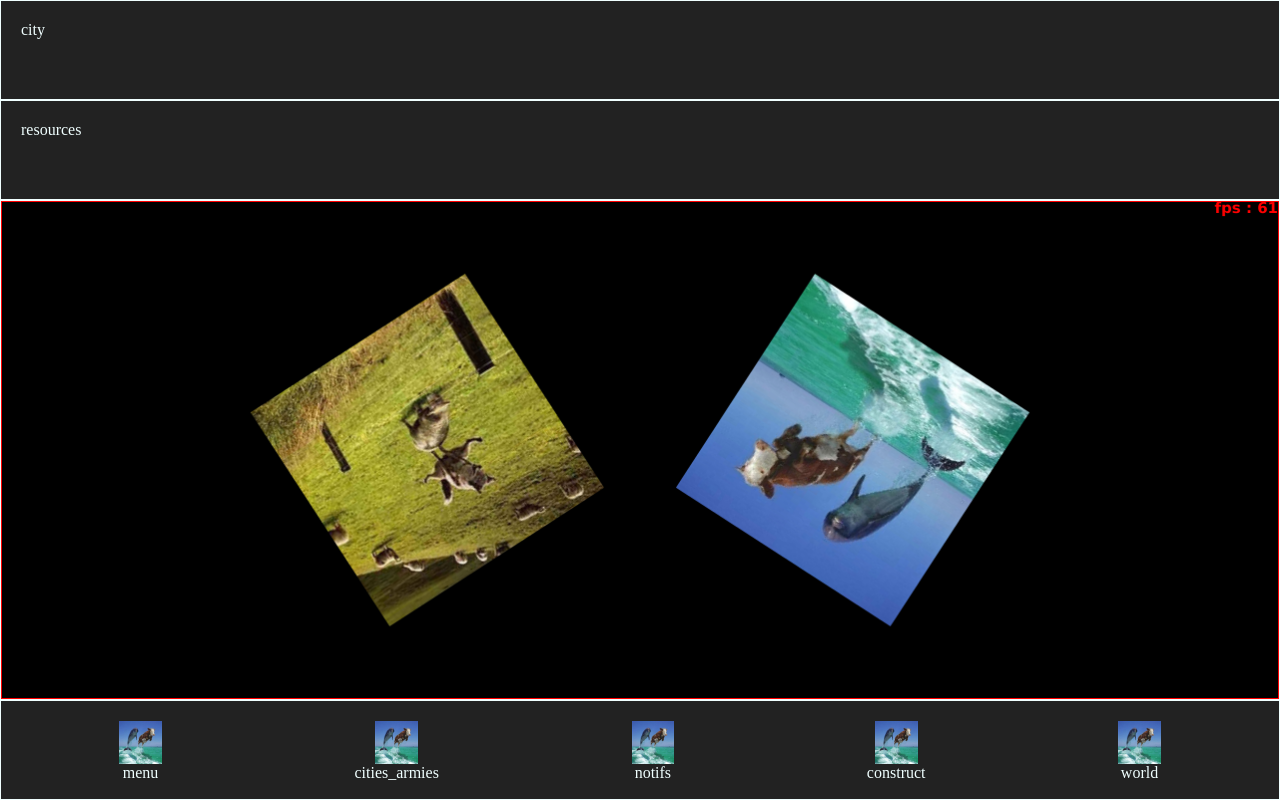
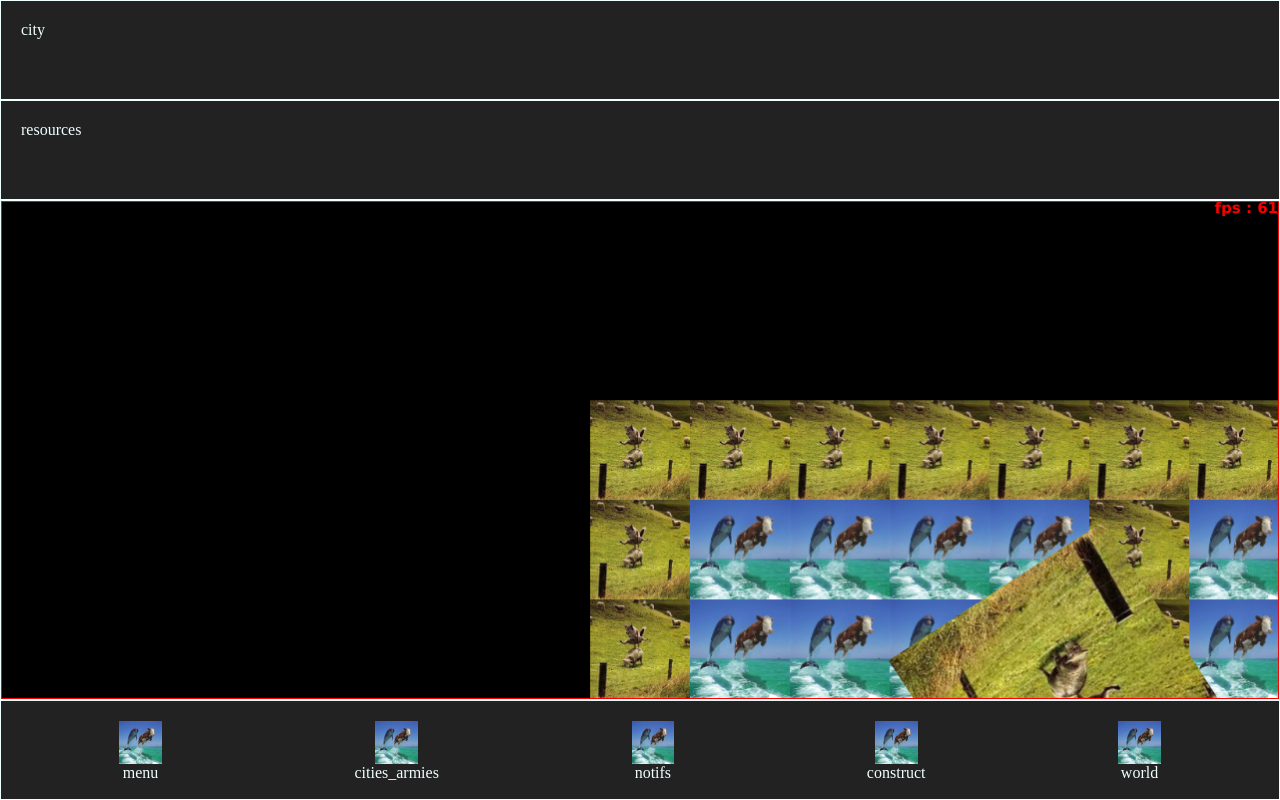
Before and after one commit to XecKiE/UnamedIdleGame, a website with bundled scripts: page public/index.html in a window 1280 px wide. Built offline with nearby package versions, Linux system fonts and the light colour scheme.

Commit message:
le zoom c'est nul

```diff
--- a/public/css/main.css
+++ b/public/css/main.css
@@ -41,6 +41,7 @@ html, body {
 	border: 1px solid azure;
 	padding: 20px;
 	background-color: #222;
+	z-index: 1;
 }
 
 
@@ -57,7 +58,7 @@ html, body {
 
 
 .world {
-	z-index: -1;
+	z-index: 0;
 	position: absolute;
 	top: 0;
 	bottom: 0;
--- a/public/js/engine/engine.js
+++ b/public/js/engine/engine.js
@@ -118,15 +118,15 @@ const Engine = function(_dom, _options = {}) {
 		}
 	}
 
-	function draw(sprite_id, x, y, rotation = 0) {
+	function draw(sprite_id, x, y, dx, dy, rotation = 0) {
 		let sprite = Resources.get_img(sprite_id);
 		ctx.save();
-		ctx.translate(x, y);
+		ctx.translate(x + width/2, y + height/2);
 		if(rotation) {
 			ctx.rotate(rotation);
 		}
 		// ctx.scale(...mirror);
-		ctx.drawImage(sprite, -sprite.naturalWidth/2, -sprite.naturalHeight/2, sprite.naturalWidth, sprite.naturalHeight);
+		ctx.drawImage(sprite, -dx/2, -dy/2, dx, dy);
 		ctx.restore();
 	}
 
@@ -140,9 +140,169 @@ const Engine = function(_dom, _options = {}) {
 		resize: (callback) => listeners.resize.push(callback),
 		update: (callback) => listeners.update.push(callback),
 		render: (callback) => listeners.render.push(callback),
+
+		add_map: () => Map(can),
 	}
 }
 
 
+/**
+ * Permet de suivre l'état d'une carte type Google Maps
+ */
+const Map = function(_dom) {
+	let dom = _dom;
+	let z = 1;       // Zoom
+	let x = 0;
+	let y = 0;
+	let mx = null;   // Coordonnées du point sélectionné lors du drag'n'drop de la carte
+	let my = null;   // Coordonnées du point sélectionné lors du drag'n'drop de la carte
 
-export {Engine, Resources};
+
+	const mouse_down = (event) => {
+		if(event.button == 0) {
+			mx = event.clientX;
+			my = event.clientY;
+			window.addEventListener('mousemove', mouse_move);
+			window.addEventListener('mouseup', mouse_up);
+			event.preventDefault();
+		}
+	};
+	const release_mouse = () => {
+		mx = null;
+		my = null;
+		window.removeEventListener('mousemove', mouse_move);
+		window.removeEventListener('mouseup', mouse_up);
+	}
+	const mouse_up = (event) => {
+		if(event.button == 0) {
+			release_mouse();
+			event.preventDefault();
+		}
+	};
+	const mouse_move = (event) => {
+		move((mx - event.clientX)/z,  (my - event.clientY)/z);
+		mx = event.clientX;
+		my = event.clientY;
+		event.preventDefault();
+	};
+	const mouse_wheel = (event) => {
+		let pos = Mouse.position();
+		zoom(1-(event.deltaY/1000), pos.x, pos.y);
+	};
+	window.addEventListener('contextmenu', (event) => {
+
+	});
+	_dom.addEventListener('mousedown', mouse_down);
+	_dom.addEventListener('wheel', mouse_wheel);
+	window.addEventListener('contextmenu', (event) => {
+		release_mouse();
+	});
+
+
+	function zoom(_z, _x, _y) {
+		var t = z;
+		z = Math.max(/*TODO 1*/0.3, Math.min(z*_z, 4));
+		x -= ((_x/t)-dom.width*t) - (_x/z-dom.width*z);
+		y -= ((_y/t)-dom.height*t) - (_y/z-dom.height*z);
+	}
+	function move(_x, _y) {
+		x -= _x;
+		y -= _y;
+	}
+
+	return {
+		x: (t) => (t+x)*z,
+		y: (t) => (t+y)*z,
+		s: (t) => t*z,      // Scale
+	}
+}
+
+
+const Keyboard = function() {
+	let keys = {};
+
+	window.addEventListener('keydown', (event) => {
+		keys[event.code] = true;
+	});
+	window.addEventListener('keyup', (event) => {
+		keys[event.code] = false;
+	});
+
+	return {
+		pressed: (key_code) => keys[key_code],
+	}
+}();
+
+
+const Mouse = function() {
+	let x = 0;
+	let y = 0;
+	let left = false;
+	let right = false;
+	let middle = false;
+
+	window.addEventListener('mousemove', (event) => {
+		x = event.clientX;
+		y = event.clientY;
+	});
+	window.addEventListener('mousedown', (event) => {
+		switch(event.button) {
+			case 0: left   = true; break;
+			case 1: middle = true; break;
+			case 2: right  = true; break;
+		}
+	});
+	window.addEventListener('mouseup', (event) => {
+		switch(event.button) {
+			case 0: left   = false; break;
+			case 1: middle = false; break;
+			case 2: right  = false; break;
+		}
+
+	});
+	window.addEventListener('wheel', (event) => {
+
+	});
+
+	function disable_right_clic() {
+		window.oncontextmenu = (event) => event.preventDefault();
+	}
+
+	return {
+		position: () => {return {x: x, y: y};},
+		left:     () => left,
+		middle:   () => middle,
+		right:    () => right,
+
+		disable_right_clic: disable_right_clic,
+	}
+}();
+
+
+const Touches = function() {
+	let touches = {};
+
+	window.addEventListener('touchstart',  (event) => {
+		[...event.touches].map((a) => {
+			return {x: a.clientX, y: a.clientY};
+		});
+	});
+	window.addEventListener('touchend',  (event) => {
+		[...event.touches].map((a) => {
+			return {x: a.clientX, y: a.clientY};
+		});
+	});
+	window.addEventListener('touchmove',  (event) => {
+		[...event.touches].map((a) => {
+			return {x: a.clientX, y: a.clientY};
+		});
+	});
+
+	return {
+		get: touches,
+	}
+}();
+
+
+
+export {Engine, Map, Resources, Keyboard, Mouse, Touches};
--- a/public/js/main.js
+++ b/public/js/main.js
@@ -16,20 +16,30 @@
 // }
 
 
-import {Engine, Resources} from './engine/engine.js';
+import {Engine, Resources, Map} from './engine/engine.js';
 
 
-var a = null;
+var engine = null;
+var map = null;
 Resources.load_img({
 	'wolf': 'img/favicon.png',
 	'cow': 'img/placeholder.png',
 })
 window.onload = function() {
 	document.querySelectorAll('canvas').forEach((can) => {
-		a = Engine(can);
-		a.render(() => {
-			a.draw('wolf', a.w()/3, a.h()/2, -a.dt()%Math.PI*2);
-			a.draw('cow', 2*a.w()/3, a.h()/2, a.dt()%Math.PI*2);
+		engine = Engine(can);
+
+		map = engine.add_map();
+
+		engine.render(() => {
+			for(var i=0 ; i<20 ; i++) {
+				for(var j=0 ; j<20 ; j++) {
+					engine.draw(i%5 == 0 || j%5 == 0 ?'wolf' : 'cow', map.x(i*100), map.y(j*100), map.s(100), map.s(100));
+				}
+			}
+
+			engine.draw('wolf', map.x(engine.w()/3), map.y(engine.h()/2), map.s(256), map.s(256), -engine.dt()%Math.PI*2);
+			engine.draw('cow', map.x(2*engine.w()/3), map.y(engine.h()/2), map.s(256), map.s(256), engine.dt()%Math.PI*2);
 		});
 
 	})
```
